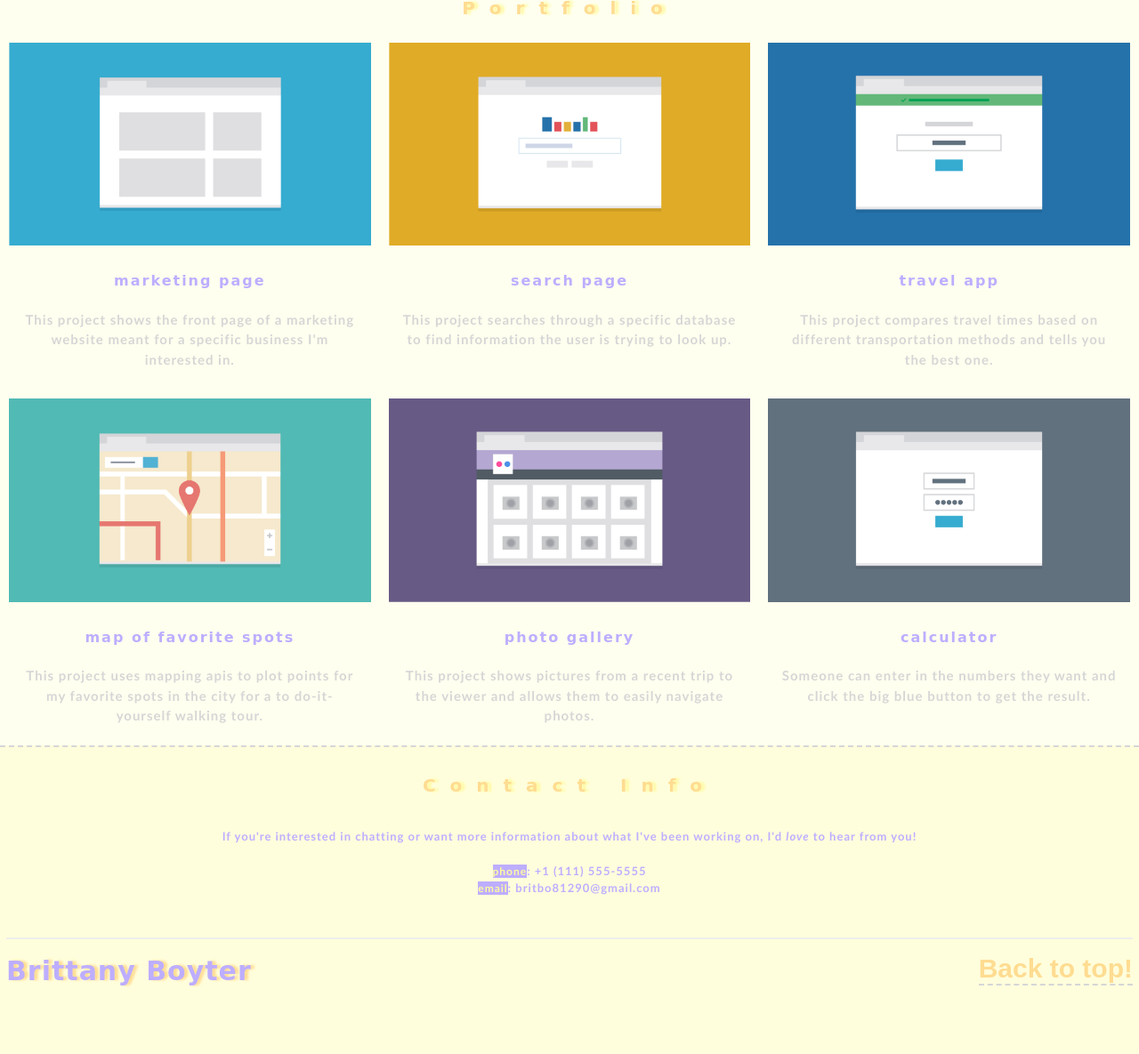
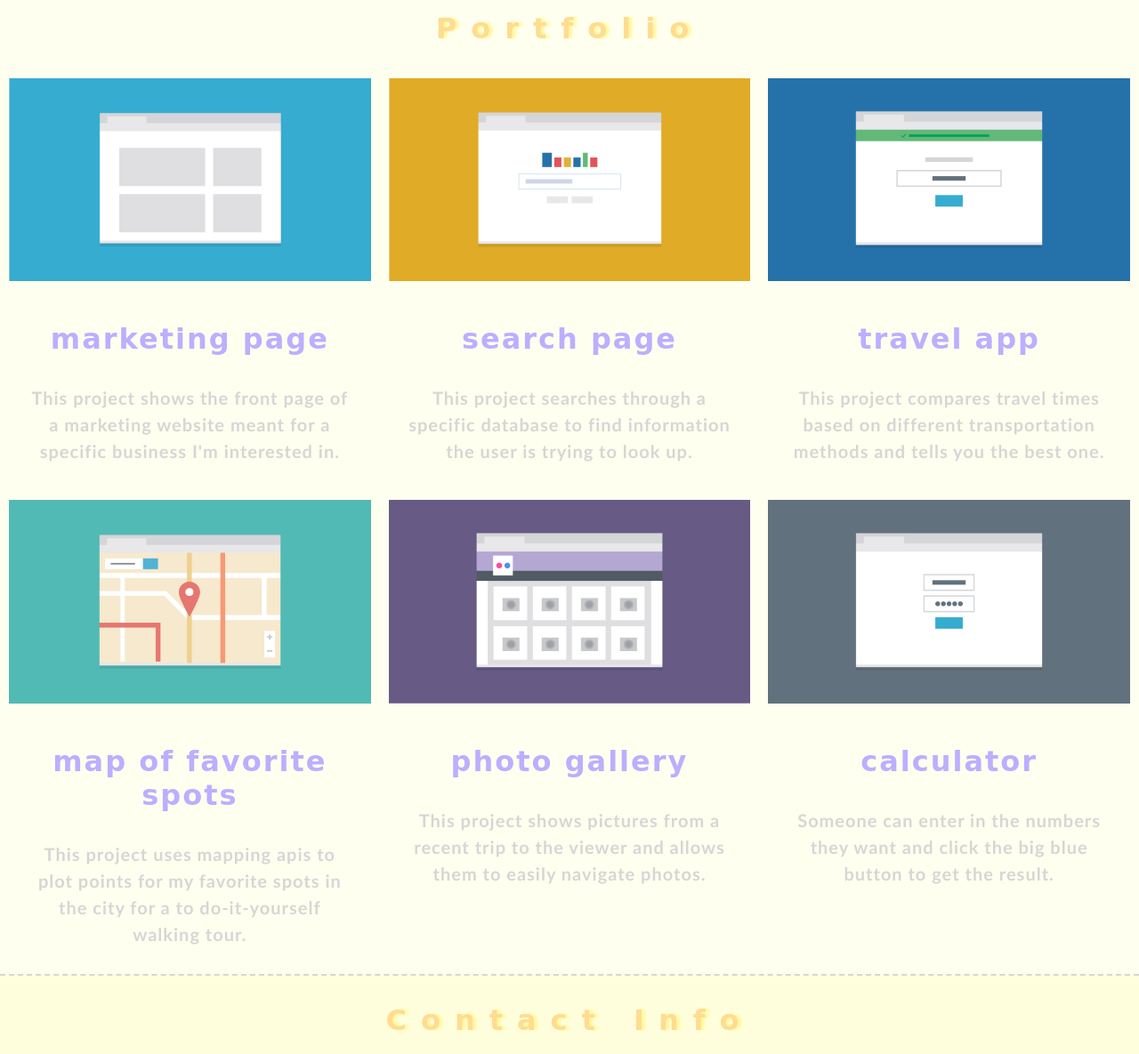
Before and after one commit to brittboyter/techdegree-project2, a plain HTML site: page index.html in a window 1280 px wide. Shown: the part 460-1645 px from the top of the page at 89% size. Drawn offline with Linux system fonts and the light colour scheme; a web font is replaced by a local one.

Commit message:
Final edit

```diff
--- a/css/styles.css
+++ b/css/styles.css
@@ -249,7 +249,7 @@ ul a {
 
 .introduction p {
     padding: 10px;
-    line-height: 35px;
+    line-height: 65px;
     font-size: 30px;
     text-align: left;
     margin: 15px;
@@ -276,6 +276,24 @@ ul a {
     padding: 5px;
 
 }
+footer p {
+    font-size: 20px;
+
+}
+
+h2, h3, h4 {
+    font-size: 2rem;
+
+}
+
+footer p b {
+    font-size: 20px;
+
+}
+
+p {
+    font-size: 20px;
+}
 }
 
 @media (min-width: 1300px) {
```
Also changed, not shown: index.html (+1 -1 lines).
